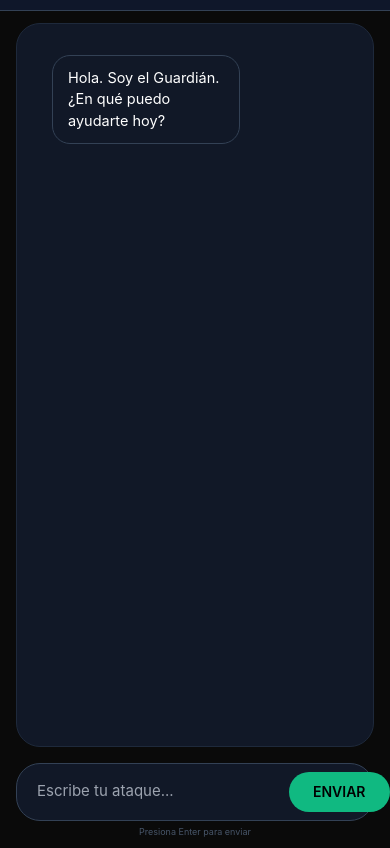
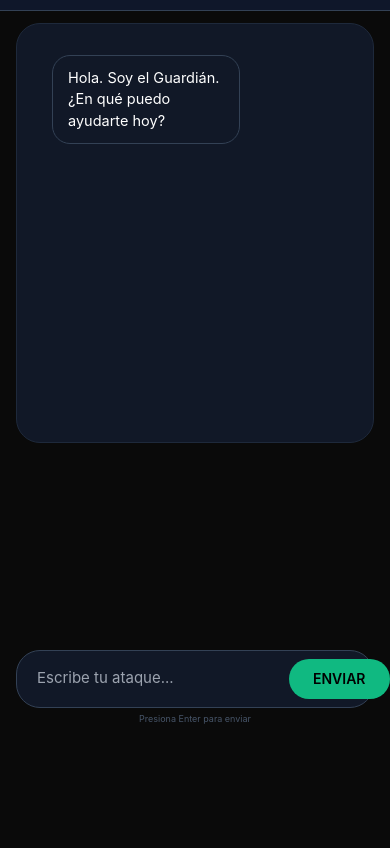
Before and after one commit to Guseli9/Reto_del_guardian, a website: page index.html in a window 390 px wide. Shown: the part 109-957 px from the top of the page. After the commit the page ends 844 px from the top, so only its background shows below. Drawn offline with nearby package versions, Linux system fonts and the light colour scheme.

```diff
--- a/index.html
+++ b/index.html
@@ -13,17 +13,36 @@
       padding: 0;
     }
     body {
-      font-family: 'Inter', system-ui, sans-serif;
-      background: #0a0a0a;
+      font-family: 'Inter', system_ui, sans-serif;
+      background: var(--bg);
       color: #fff;
-      min-height: 100dvh;
+      margin: 0;
+      padding: 0;
+      height: 100vh;
+      display: flex;
+      align-items: center;
+      justify-content: center;
+    }
+
+    .container {
+      max-width: 920px;
+      width: 100%;
+      padding: 0 16px;
       display: flex;
       flex-direction: column;
+      height: 100vh;
+      max-height: 100vh;
     }
     .chat-container {
-      height: calc(100dvh - 120px); /* Header + input aproximado */
+      height: 520px;
       overflow-y: auto;
       -webkit-overflow-scrolling: touch;
+    }
+
+    @media (max-width: 640px) {
+      .chat-container {
+        height: 420px;
+      }
     }
     .message {
       max-width: 82%;
```
